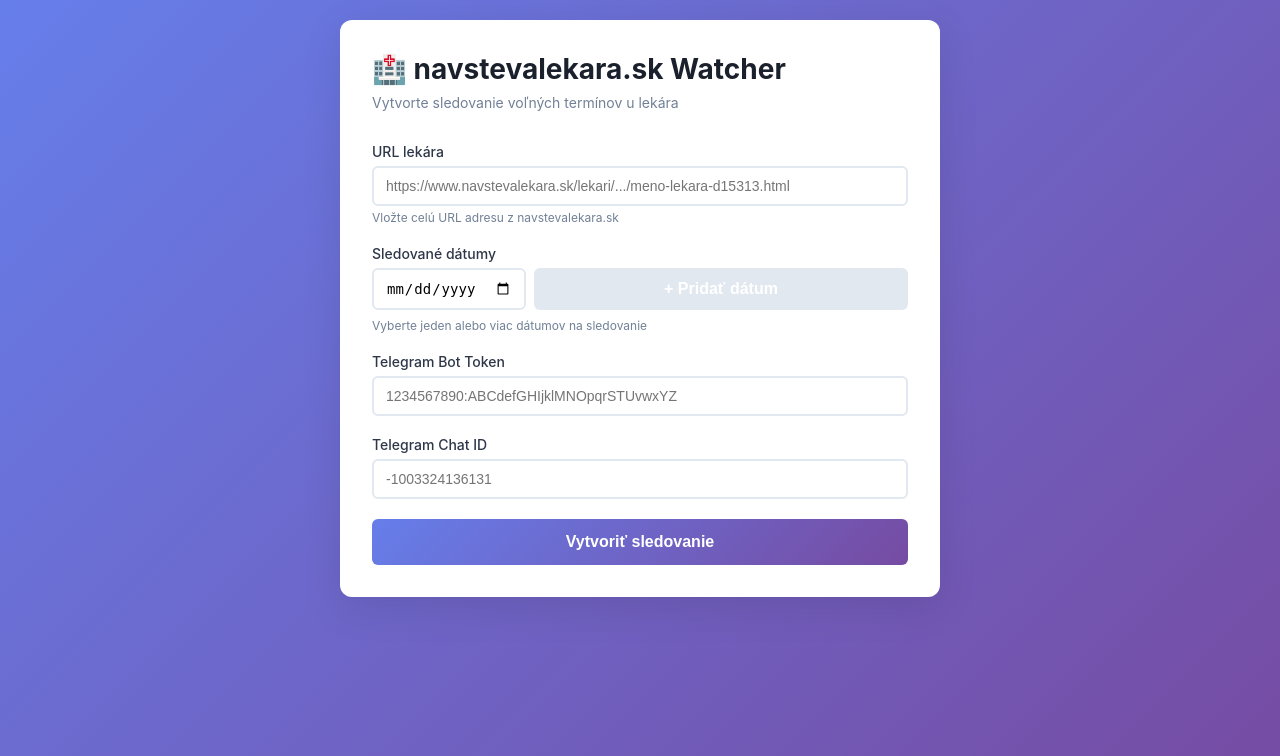
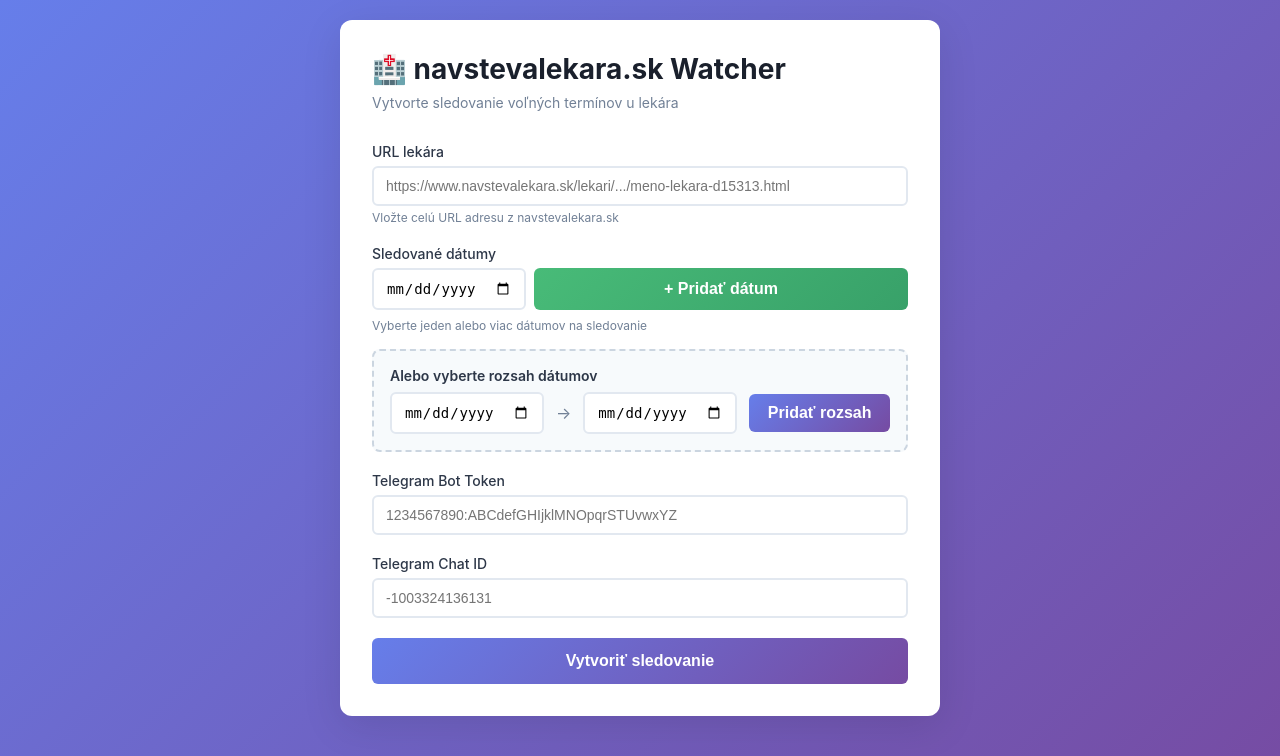
Before and after one commit to kamko/navstevalekara-watcher, a FastAPI app: page / in a window 1280 px wide. Shown: the top 756 px of the page. Run offline with FastAPI, Linux system fonts and the light colour scheme.

Commit message:
Improve date picker UX and styling
- Change "+ Pridať dátum" button to green gradient with better styling
- Add date range picker to select multiple dates at once (from-to)
- Add "Pridať rozsah" button with purple gradient
- Automatically adds all dates in selected range
- Prevents duplicate dates when adding ranges
- Shows confirmation alert with number of dates added
- Better visual hierarchy with dashed border for range section

```diff
--- a/templates/index.html
+++ b/templates/index.html
@@ -87,6 +87,75 @@
         button:active {
             transform: translateY(0);
         }
+        .add-date-btn {
+            padding: 10px 16px;
+            background: linear-gradient(135deg, #48bb78 0%, #38a169 100%);
+            color: white;
+            border: none;
+            border-radius: 6px;
+            cursor: pointer;
+            font-weight: 600;
+            transition: transform 0.2s, box-shadow 0.2s;
+        }
+        .add-date-btn:hover {
+            transform: translateY(-1px);
+            box-shadow: 0 4px 12px rgba(72, 187, 120, 0.4);
+        }
+        .add-date-btn:active {
+            transform: translateY(0);
+        }
+        .remove-date-btn {
+            padding: 10px 16px;
+            background: #fee2e2;
+            color: #991b1b;
+            border: none;
+            border-radius: 6px;
+            cursor: pointer;
+            font-weight: 600;
+            transition: all 0.2s;
+        }
+        .remove-date-btn:hover {
+            background: #fecaca;
+        }
+        .date-range-section {
+            margin-top: 16px;
+            padding: 16px;
+            background: #f7fafc;
+            border-radius: 8px;
+            border: 2px dashed #cbd5e0;
+        }
+        .date-range-label {
+            font-size: 14px;
+            font-weight: 600;
+            color: #2d3748;
+            margin-bottom: 8px;
+        }
+        .date-range-inputs {
+            display: flex;
+            gap: 12px;
+            align-items: center;
+        }
+        .date-range-inputs input {
+            flex: 1;
+        }
+        .add-range-btn {
+            padding: 10px 16px;
+            background: linear-gradient(135deg, #667eea 0%, #764ba2 100%);
+            color: white;
+            border: none;
+            border-radius: 6px;
+            cursor: pointer;
+            font-weight: 600;
+            white-space: nowrap;
+            transition: transform 0.2s, box-shadow 0.2s;
+        }
+        .add-range-btn:hover {
+            transform: translateY(-1px);
+            box-shadow: 0 4px 12px rgba(102, 126, 234, 0.4);
+        }
+        .add-range-btn:active {
+            transform: translateY(0);
+        }
     </style>
 </head>
 <body>
@@ -119,10 +188,20 @@
                                 class="date-input"
                                 style="flex: 1;"
                             >
-                            <button type="button" onclick="addDateInput()" class="add-date-btn" style="padding: 10px 16px; background: #e2e8f0; border: none; border-radius: 6px; cursor: pointer;">+ Pridať dátum</button>
+                            <button type="button" onclick="addDateInput()" class="add-date-btn">+ Pridať dátum</button>
                         </div>
                     </div>
                     <p class="help-text">Vyberte jeden alebo viac dátumov na sledovanie</p>
+
+                    <div class="date-range-section">
+                        <div class="date-range-label">Alebo vyberte rozsah dátumov</div>
+                        <div class="date-range-inputs">
+                            <input type="date" id="range-from" placeholder="Od">
+                            <span style="color: #718096;">→</span>
+                            <input type="date" id="range-to" placeholder="Do">
+                            <button type="button" onclick="addDateRange()" class="add-range-btn">Pridať rozsah</button>
+                        </div>
+                    </div>
                 </div>
 
                 <div class="form-group">
@@ -166,9 +245,77 @@
                     class="date-input"
                     style="flex: 1;"
                 >
-                <button type="button" onclick="this.parentElement.remove()" class="remove-date-btn" style="padding: 10px 16px; background: #fee2e2; color: #991b1b; border: none; border-radius: 6px; cursor: pointer; font-weight: 600;">Odstrániť</button>
+                <button type="button" onclick="this.parentElement.remove()" class="remove-date-btn">Odstrániť</button>
             `;
             container.appendChild(newRow);
+        }
+
+        function addDateRange() {
+            const fromInput = document.getElementById('range-from');
+            const toInput = document.getElementById('range-to');
+
+            const fromDate = fromInput.value;
+            const toDate = toInput.value;
+
+            if (!fromDate || !toDate) {
+                alert('Prosím vyberte oba dátumy (od a do)');
+                return;
+            }
+
+            const from = new Date(fromDate);
+            const to = new Date(toDate);
+
+            if (from > to) {
+                alert('Dátum "od" musí byť pred dátumom "do"');
+                return;
+            }
+
+            // Get existing dates to avoid duplicates
+            const existingInputs = document.querySelectorAll('input[name="target_dates[]"]');
+            const existingDates = new Set();
+            existingInputs.forEach(input => {
+                if (input.value) {
+                    existingDates.add(input.value);
+                }
+            });
+
+            // Add all dates in range
+            const container = document.getElementById('date-picker-container');
+            let addedCount = 0;
+
+            const currentDate = new Date(from);
+            while (currentDate <= to) {
+                const dateStr = currentDate.toISOString().split('T')[0];
+
+                // Only add if not already exists
+                if (!existingDates.has(dateStr)) {
+                    const newRow = document.createElement('div');
+                    newRow.className = 'date-input-row';
+                    newRow.style.cssText = 'display: flex; gap: 8px; margin-bottom: 8px;';
+                    newRow.innerHTML = `
+                        <input
+                            type="date"
+                            name="target_dates[]"
+                            value="${dateStr}"
+                            required
+                            class="date-input"
+                            style="flex: 1;"
+                        >
+                        <button type="button" onclick="this.parentElement.remove()" class="remove-date-btn">Odstrániť</button>
+                    `;
+                    container.appendChild(newRow);
+                    existingDates.add(dateStr);
+                    addedCount++;
+                }
+
+                currentDate.setDate(currentDate.getDate() + 1);
+            }
+
+            // Clear range inputs
+            fromInput.value = '';
+            toInput.value = '';
+
+            alert(`Pridaných ${addedCount} dátumov`);
         }
     </script>
 </body>
```
